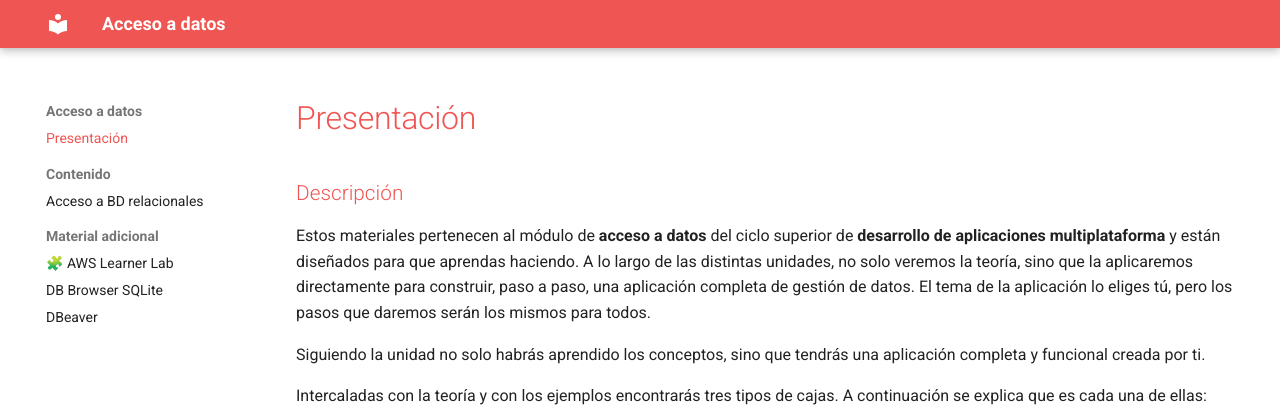
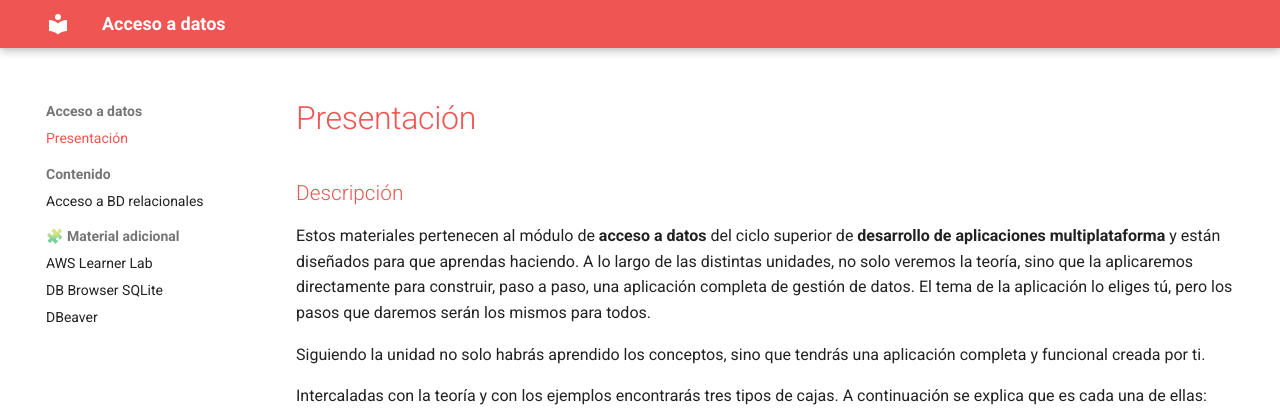
Before and after one commit to bpaterna/acceso_datos, an MkDocs documentation site: the page built from docs/index.md, in a window 1280 px wide. Shown: the top 418 px of the page. Built offline with MkDocs 1.6.1 and Material for MkDocs 9.7.7, drawn with Linux system fonts in a browser that asks for light colours.

```diff
--- a/mkdocs.yml
+++ b/mkdocs.yml
@@ -20,8 +20,8 @@ nav:
   - Presentación: index.md
   - Contenido:
     - Acceso a BD relacionales: 2_BD_relacionales.md
-  - Material adicional:
-    - 🧩 AWS Learner Lab: AWSlab.md
+  - 🧩 Material adicional:
+    - AWS Learner Lab: AWSlab.md
     - DB Browser SQLite: db_browser_sqlite.md
     - DBeaver: dbeaver.md
 markdown_extensions:
```
